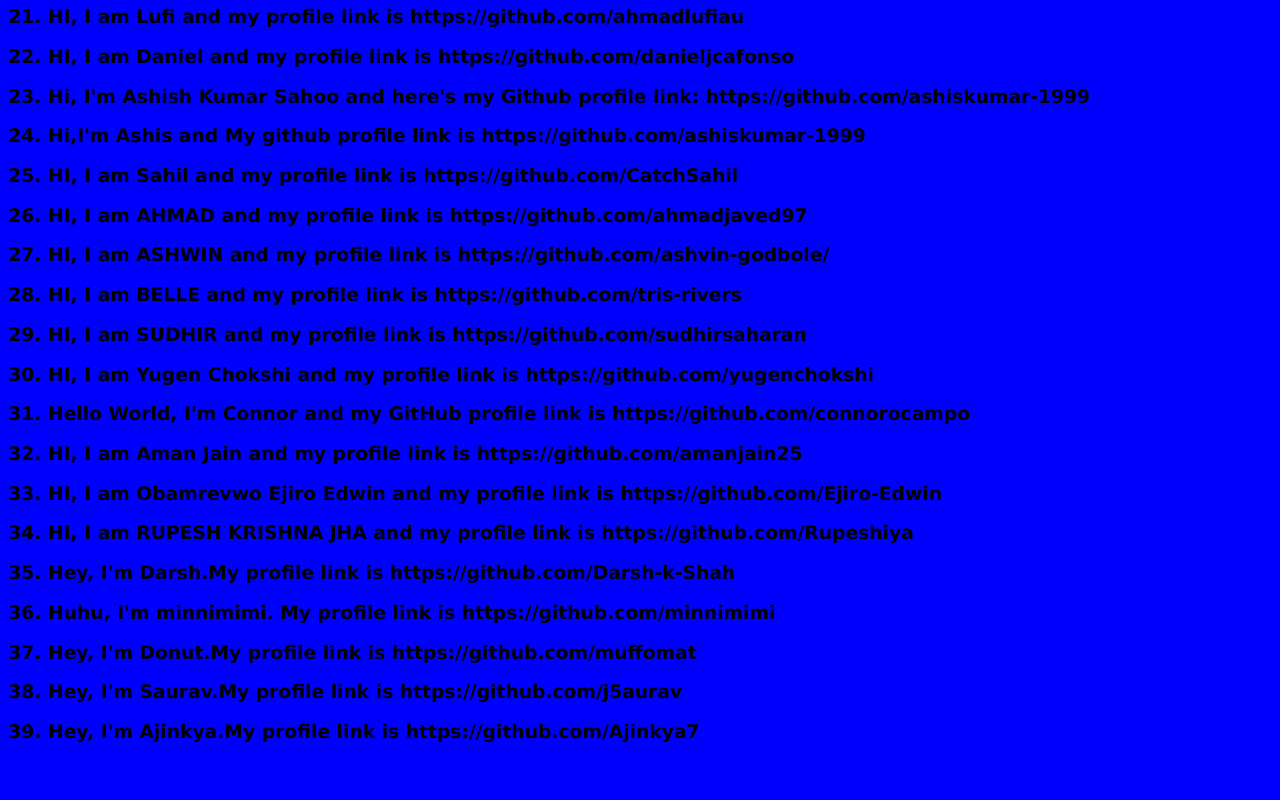
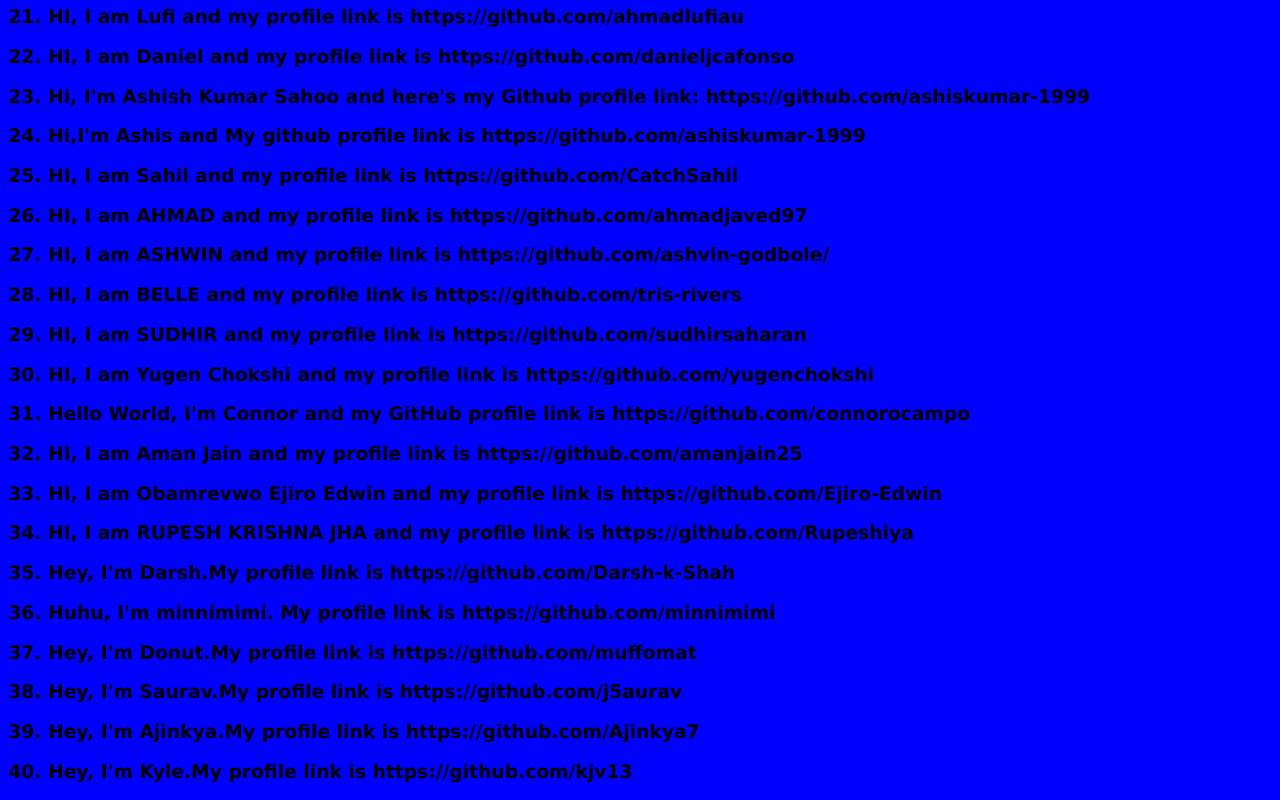
Before and after one commit to sarnava1/Hacktoberfest, a plain HTML site: page index.html in a window 1280 px wide. Shown: the part 1549-2349 px from the top of the page. Before the commit the page ends 2310 px from the top, so only its background shows below. Drawn offline with Linux system fonts and the light colour scheme.

Commit message:
Added myself

```diff
--- a/index.html
+++ b/index.html
@@ -69,6 +69,8 @@
 	<h3><li>Hey, I'm Donut.My profile link is https://github.com/muffomat</li></h3>
 	<h3><li>Hey, I'm Saurav.My profile link is https://github.com/j5aurav</li></h3>
 	<h3><li>Hey, I'm Ajinkya.My profile link is https://github.com/Ajinkya7</li></h3>
+	<h3><li>Hey, I'm Kyle.My profile link is https://github.com/kjv13</li></h3>
+
 <ol>
 
 
```
